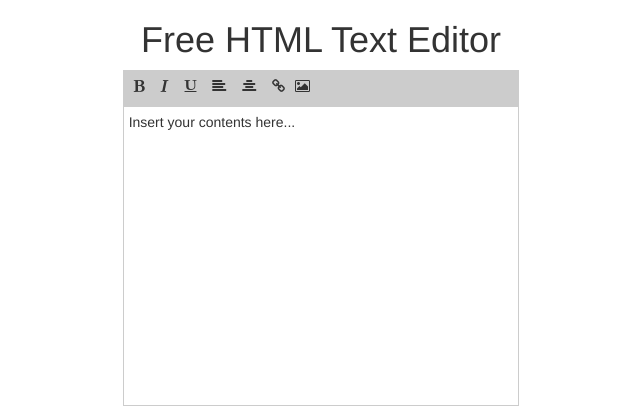
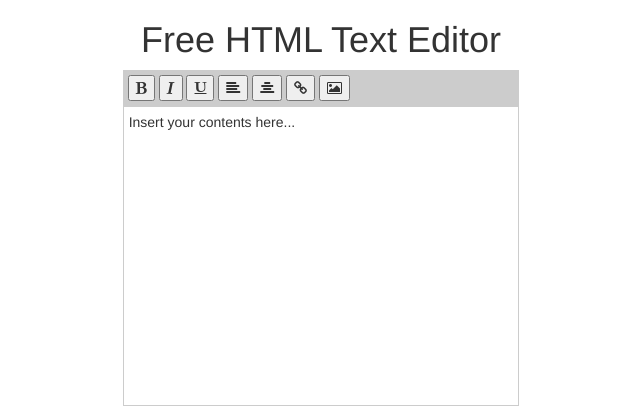
Before and after one commit to belenseptian/freetexteditor, a PHP site: page / in a window 1280 px wide. Shown: the top 420 px of the page, without its empty margins (319-959 px from the left). Run offline with PHP 8.4, Linux system fonts and the light colour scheme; some web fonts are replaced.

Commit message:
Update index.php

```diff
--- a/index.php
+++ b/index.php
@@ -12,25 +12,10 @@
 			height:300px;
 			overflow-y:auto;
 		}
-		#container-box,#container-box1,#container-box2,#container-box3
+		#container-box,#container-box1,#container-box2,#container-box3,#container-box0
 		{
 			padding:5px;
 			background-color:#ccc;
-		}
-
-		#file
-		{
-			display:none;
-		}
-
-		#b,#i,#u,#al,#ac,#l
-		{
-			background-color: Transparent;
-			background-repeat:no-repeat;
-			border: none;
-			cursor:pointer;
-			overflow: hidden;
-			outline:none;
 		}
 		form
 		{
@@ -61,14 +46,15 @@
 					<button id="al"><i class="fa fa-align-left"></i></button>
 					<button id="ac"><i class="fa fa-align-center"></i></button>
 					<button id="l"><i class="fa fa-link"></i></button>
-					<form style="cursor:pointer;" id="uploadimage" action="" method="post" enctype="multipart/form-data">
-						<input style="cursor:pointer;" type="file" name="file" id="file" class="inputfile inputfile-1" required>
-						<label style="cursor:pointer;" for="file">
-							<i style="cursor:pointer;" id="#imm" class="fa fa-image"></i>
-						</label>
+					<button id="imge"><i class="fa fa-image"></i></button>
+
+
+				</div>
+				<div style="display:none;" id="container-box0">
+					<form id="uploadimage" action="" method="post" enctype="multipart/form-data">
+						<input type="file" name="file" id="file" class="inputfile inputfile-1" required>
 						<input style="display:none;" class="myup" type="submit" value="Upload" class="submit" />
 					</form>
-
 				</div>
 				<div style="display:none;" id="container-box1"><input type="text" class="form-control" name="tautlink" id="tautlink" placeholder="Link; Example : http://www.google.com"></div>
 				<div style="display:none;" id="container-box2"><input type="text" class="form-control" name="tautlabel" id="tautlabel" placeholder="Label; Example : Google"></div>
@@ -184,6 +170,7 @@
 
 				if(validateFileType()==true)
 				{
+					$("#container-box0").css("display","none");
 					bootbox.dialog({ closeButton: true, message: 'Only image files are allowed!', onEscape: function() {
 						restoreSelection();
 					} });
@@ -220,6 +207,7 @@
 					{
 						if(data=="error")
 						{
+							$("#container-box0").css("display","none");
 							bootbox.hideAll();
 							//failed to upload, please check connection
 							bootbox.dialog({ closeButton: true, message: 'Upload is failed, please check your internet connection and ensure that image formats are ["jpeg","jpg","png",".gif"]!', onEscape: function() {
@@ -228,6 +216,7 @@
 						}
 						else if(data=="gagal")
 						{
+							$("#container-box0").css("display","none");
 							bootbox.hideAll();
 							//image size is too large
 							bootbox.dialog({ closeButton: true, message: 'Upload is failed, image exceeds the limit of 500 KB!', onEscape: function() {
@@ -237,6 +226,7 @@
 						}
 						else
 						{
+							$("#container-box0").css("display","none");
 							//success
 							bootbox.hideAll();
 							restoreSelection();
@@ -247,6 +237,7 @@
 					},
 					error: function(xhr)
 					{
+						$("#container-box0").css("display","none");
 						bootbox.hideAll();
 						//failed to upload, please check connection
 						bootbox.dialog({ closeButton: true, message: 'Upload is failed, please check your internet connection and ensure that image formats are ["jpeg","jpg","png",".gif"]!', onEscape: function() {
@@ -256,8 +247,9 @@
 				});
 			}));
 
-			$("#file").click(function(){
+			$("#imge").click(function(){
 				saveSelection();
+				$("#container-box0").css("display","block");
 			});
 
 			$("#l").click(function(){
@@ -268,12 +260,14 @@
 			});
 
 			$("#bum").click(function(){
+				$("#container-box0").css("display","none");
 				$("#container-box1").css("display","none");
 				$("#container-box2").css("display","none");
 				$("#container-box3").css("display","none");
 			});
 
 			$("#bum").keydown(function(){
+				$("#container-box0").css("display","none");
 				if($("#tautlabel").val()=="" || $("#tautlink").val()=="")
 				{
 					$("#container-box1").css("display","none");
```
